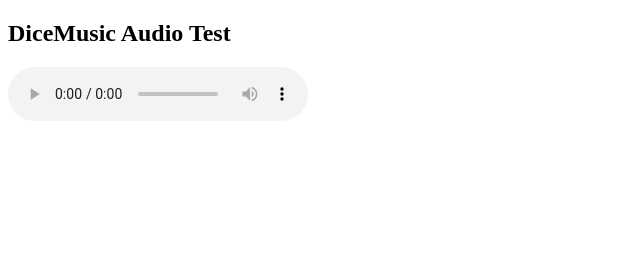
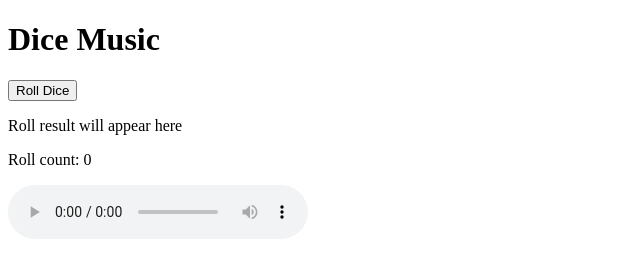
Before and after one commit to millser17/SexyDiceGame, a plain HTML site: page index.html in a window 1280 px wide. Shown: the whole page, without its empty margins (0-640 px from the left). Drawn offline with Linux system fonts and the light colour scheme.

Commit message:
Update index.html

```diff
--- a/index.html
+++ b/index.html
@@ -1,11 +1,20 @@
 <!DOCTYPE html>
 <html>
+<head>
+  <title>Dice Music</title>
+</head>
 <body>
 
-<h2>DiceMusic Audio Test</h2>
+<h1>Dice Music</h1>
 
-<audio controls src="music/05. Blink 182 - What's My Age Again¿.mp3" type="audio/mpeg">
-</audio>
+<button id="rollBtn">Roll Dice</button>
+
+<p id="output">Roll result will appear here</p>
+<p id="counter">Roll count: 0</p>
+
+<audio id="player" controls></audio>
+
+<script src="script.js"></script>
 
 </body>
 </html>
```
